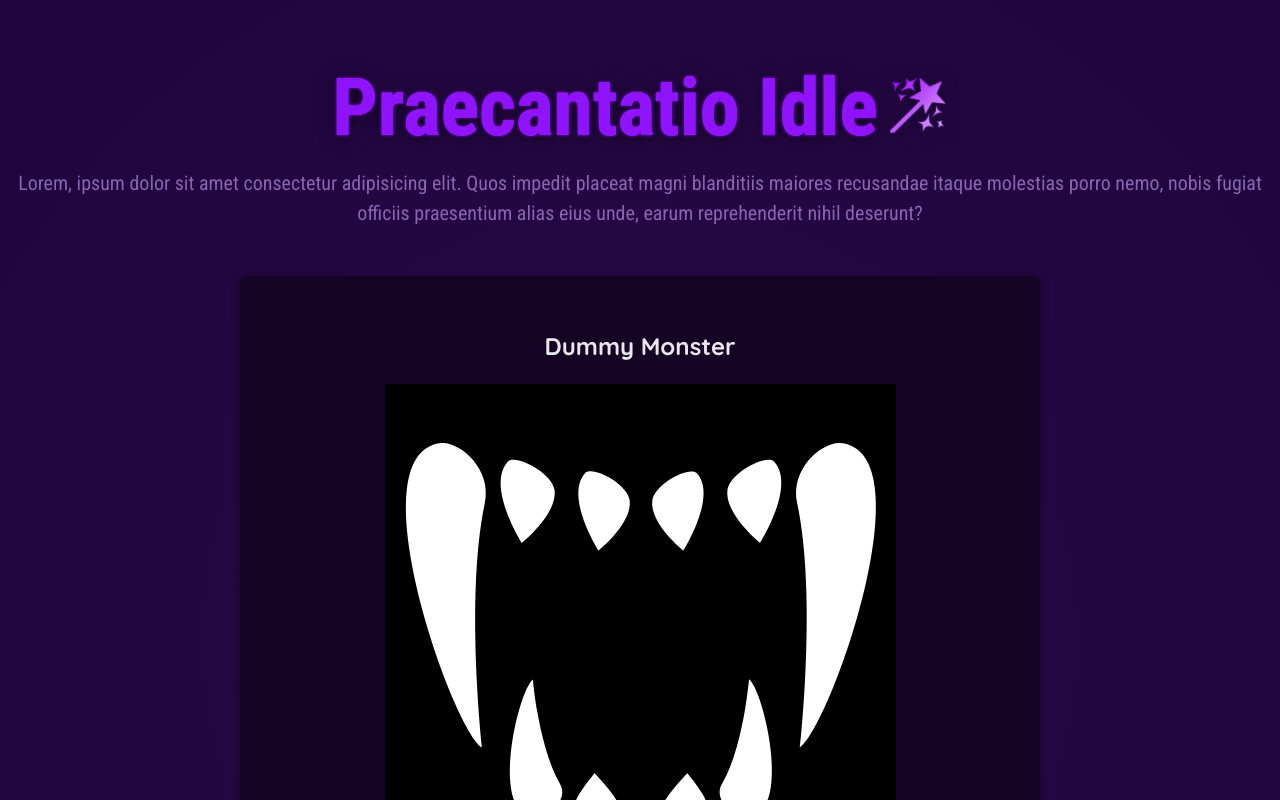
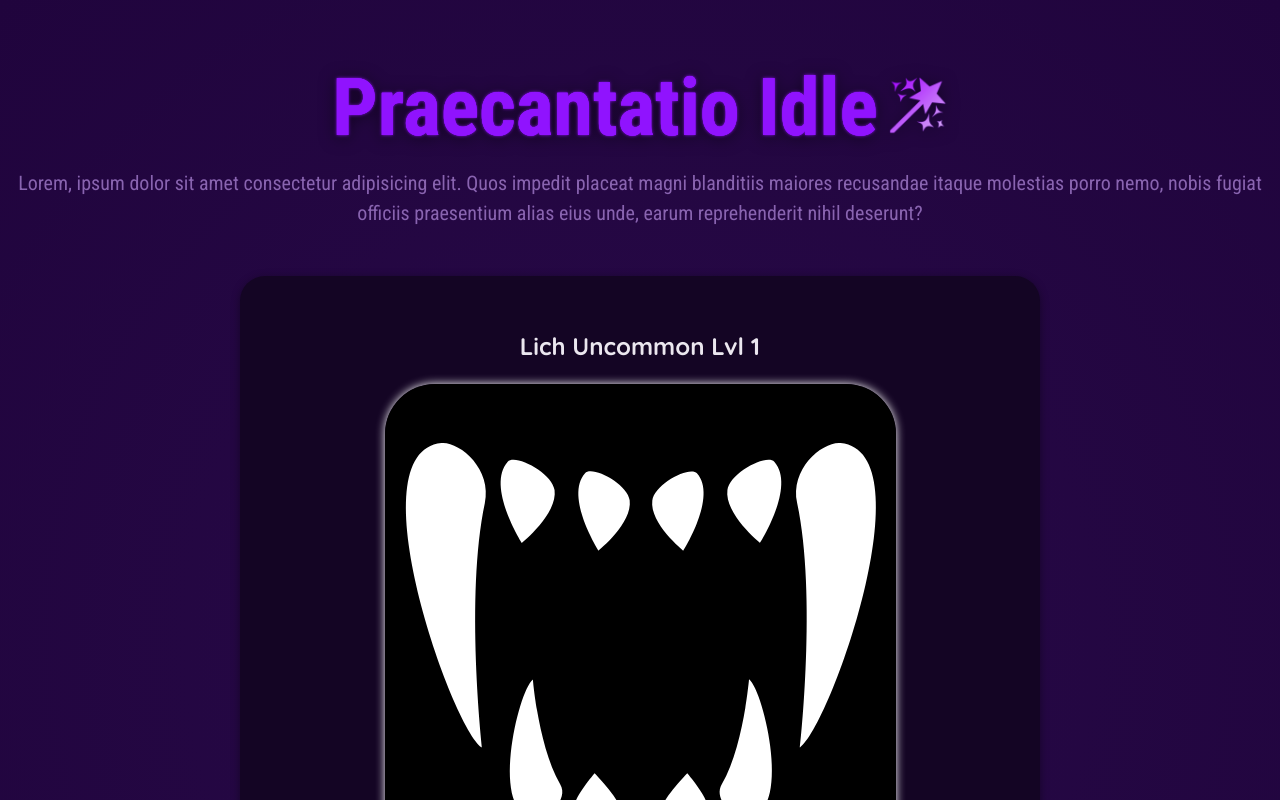
Before and after one commit to RenanOSX/The-Old-Tale, a React (Vite) app: page / in a window 1280 px wide. Shown: the top 800 px of the page. Built offline with nearby package versions, Linux system fonts and the light colour scheme.

Commit message:
Random Monster Level, Rarity, Health, Health Bars etc..

```diff
--- a/src/App.jsx
+++ b/src/App.jsx
@@ -8,7 +8,10 @@ function App() {
       <Header title="Praecantatio Idle" image={icon} description="Lorem, ipsum dolor sit amet consectetur adipisicing elit. Quos impedit placeat magni blanditiis maiores recusandae itaque molestias porro nemo, nobis fugiat officiis praesentium alias eius unde, earum reprehenderit nihil deserunt?"/>
       <main>
         <section id="box">
-          <Monster name="Dummy Monster" health="100" maxhealth="100"/>
+          <Monster/>
+        </section>
+        <section>
+
         </section>
       </main>
     </div>
--- a/src/components/Monster.jsx
+++ b/src/components/Monster.jsx
@@ -1,11 +1,126 @@
+import React, { useState, useEffect } from 'react';
 import monsterImg from "../assets/monster.png";
 
-export default function Monster({name, image=monsterImg, health, maxhealth}) {
-    return(
-    <span>
-        <center><h1>{name}</h1></center>
-        <center><img src={image} alt="Alt Text"></img></center>
-        <center><h1>{health} / {maxhealth} HP</h1></center>
-    </span>
+const names = ["Goblin", "Orc", "Troll", "Dragon", "Wyvern", "Giant", "Golem", "Elemental", "Demon", "Angel", "Fairy", "Imp", "Dwarf", "Elf", "Human", "Vampire", "Werewolf", "Zombie", "Skeleton", "Ghost", "Wraith", "Specter", "Lich", "Necromancer", "Warlock", "Wizard", "Sorcerer", "Mage", "Enchanter", "Summoner", "Conjurer", "Illusionist", "Diviner", "Alchemist", "Bard", "Druid", "Shaman", "Cleric", "Priest", "Paladin", "Monk", "Barbarian"];
+
+const rarityList = {
+    1: "Common",
+    2: "Uncommon",
+    3: "Rare",
+    4: "Epic",
+    5: "Legendary",
+    6: "Mythic",
+    7: "Cosmic",
+    8: "Divine",
+    9: "Eternal",
+    10: "Godly",
+    11: "Glitched",
+    12: "???",
+    13: "Admin"
+};
+
+const rarityWeights = {
+    1: 1000,    // Common (most common)
+    2: 500,     // Uncommon
+    3: 200,     // Rare
+    4: 80,      // Epic
+    5: 30,      // Legendary
+    6: 15,      // Mythic
+    7: 7,       // Cosmic
+    8: 3,       // Divine
+    9: 1,       // Eternal
+    10: 0.5,    // Godly
+    11: 0.2,    // Glitched
+    12: 0.05,   // ???
+    13: 0.01,   // Admin
+    14: 0       // Debug Monster
+};
+
+const healthMultipliers = {
+    1: 1,      // Common (base health)
+    2: 1.1,    // Uncommon
+    3: 1.2,    // Rare
+    4: 1.5,    // Epic
+    5: 2,      // Legendary
+    6: 3,      // Mythic
+    7: 10,     // Cosmic
+    8: 25,     // Divine
+    9: 50,     // Eternal
+    10: 100,   // Godly
+    11: 200,   // Glitched
+    12: 500,   // ???
+    13: 1000,   // Admin
+    14: 1  // Debug Monster
+};
+
+// Function to get a random rarity key
+function getRandomRarity(rarityWeights) {
+    const totalWeight = Object.values(rarityWeights).reduce((sum, weight) => sum + weight, 0);
+    let randomWeight = Math.random() * totalWeight;
+
+    for (let key in rarityWeights) {
+        if (randomWeight < rarityWeights[key]) {
+            return parseInt(key);  // Return numeric key
+        }
+        randomWeight -= rarityWeights[key];
+    }
+}
+
+// Function to calculate health based on level and rarity
+function calculateHealth(baseHealth, monsterLevel) {
+    const selectedRarityKey = getRandomRarity(rarityWeights);
+    const rarityHealthMultiplier = healthMultipliers[selectedRarityKey];
+
+    if (rarityHealthMultiplier === undefined) {
+        return {
+            rarity: 'Unknown',
+            health: NaN,
+            maxHealth: NaN
+        };
+    }
+
+    // Scale health based on level
+    const levelMultiplier = 1 + (monsterLevel / 10);
+    const finalHealth = (baseHealth * monsterLevel) * rarityHealthMultiplier * levelMultiplier;
+    const maxHealth = Math.round(finalHealth);
+
+    return {
+        rarity: rarityList[selectedRarityKey],
+        health: maxHealth, // Initial health
+        maxHealth: maxHealth // Maximum health
+    };
+}
+
+export default function Monster() {
+    const [monsterData, setMonsterData] = useState(null);
+    const baseHealth = 10; // Base health for calculation
+    const monsterLevel = 1; // Example level
+
+    useEffect(() => {
+        // Perform calculations before setting state
+        const { rarity, health, maxHealth } = calculateHealth(baseHealth, monsterLevel);
+
+        setMonsterData({
+            name: names[Math.floor(Math.random() * names.length)],
+            image: monsterImg,
+            health,
+            maxHealth,
+            rarity
+        });
+    }, []); // Empty dependency array ensures this effect runs once after the initial render
+
+    if (!monsterData) {
+        // Render a loading state or nothing while calculations are in progress
+        return <div>Loading...</div>;
+    }
+
+    const { name, image, health, maxHealth, rarity } = monsterData;
+
+    return (
+        <span>
+            <center><h1>{name} {rarity} Lvl {monsterLevel}</h1></center>
+            <img src={image} alt="Monster Image"/>
+            <h1>HP: {health} / {maxHealth} ({Math.round((health / maxHealth) * 100)}%)</h1>
+        </span>
     );
 }
--- a/src/index.css
+++ b/src/index.css
@@ -72,9 +72,10 @@ main {
 
 #box {
   padding: 2rem;
-  border-radius: 6px;
+  border-radius: 25px;
   background-color: #140524;
   box-shadow: 0 2px 8px rgba(0, 0, 0, 0.4);
+  text-align: center;
 }
 
 main h2 {
@@ -103,14 +104,22 @@ main h2 {
   height: 4rem;
   width: 6rem;
   object-fit: cover;
+
 }
 
 #box li h3 {
   margin: 0.5rem 0;
+  text-align: center;
 }
 
 #box li p {
   font-size: 0.9rem;
+  text-align: center;
+}
+
+#box span img {
+  border-radius: 50px;
+  box-shadow: 0 0px 10px rgb(255, 255, 255);
 }
 
 .center {
```
